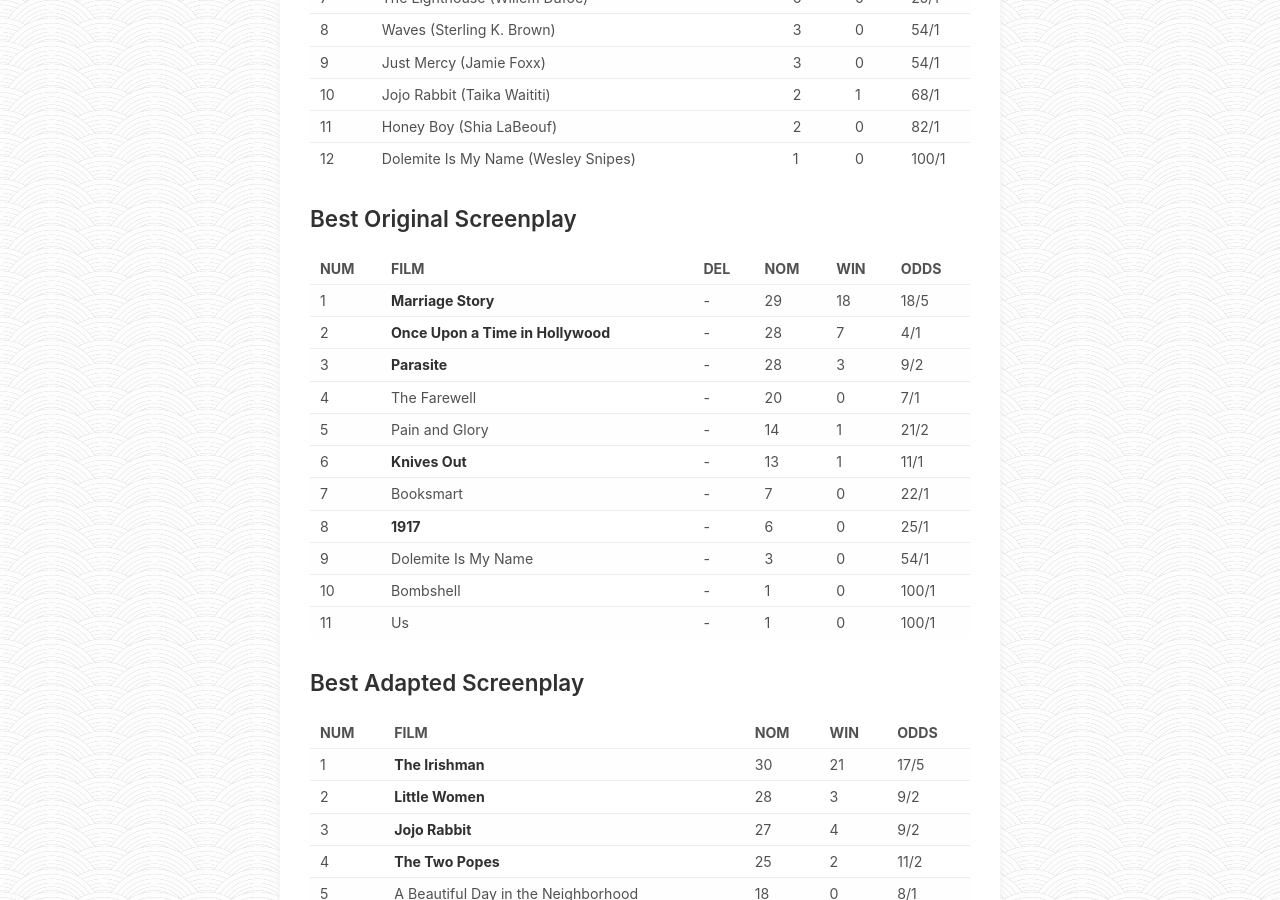
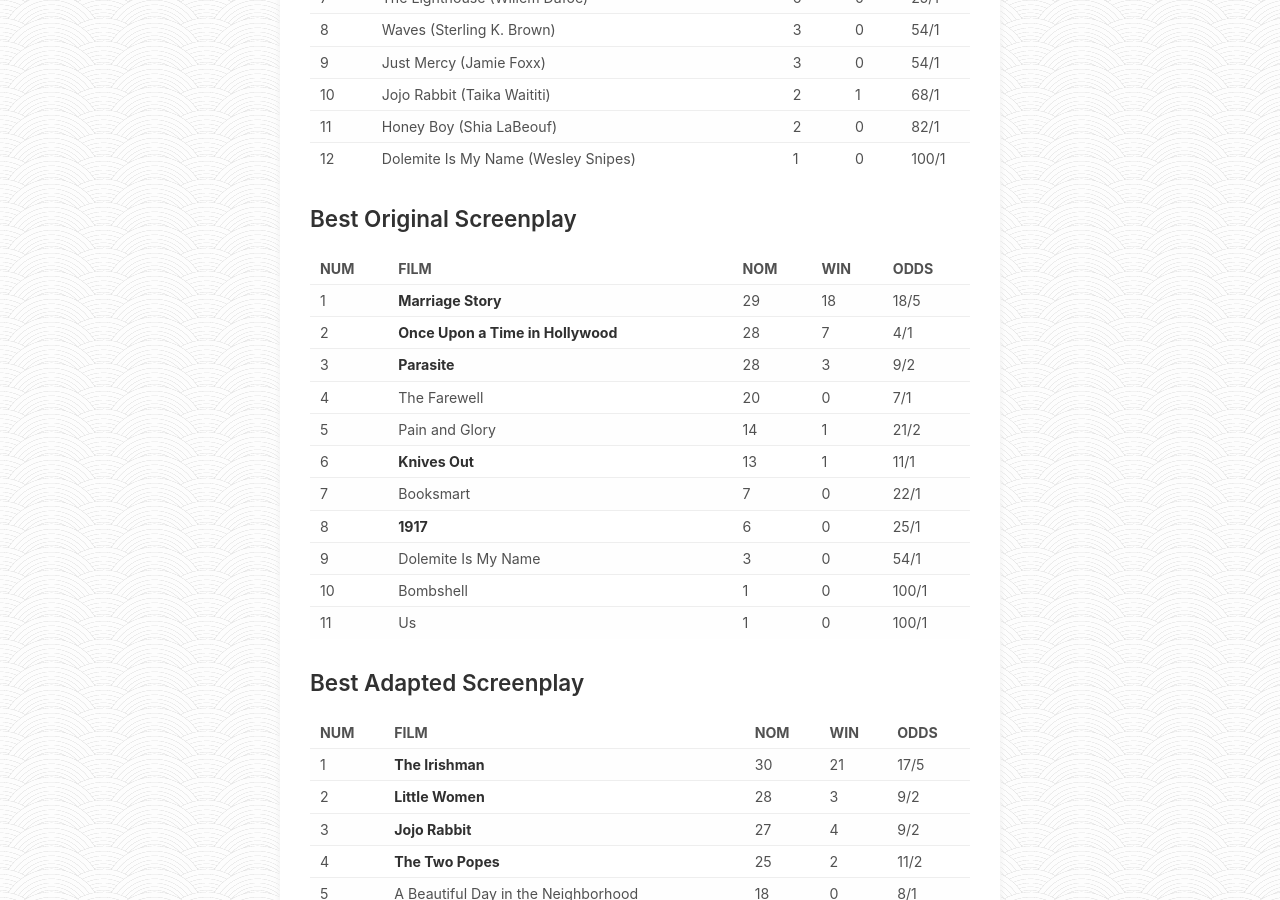
Before and after one commit to rkudeshi/rkudeshi.github.io, a Jekyll site: the page built from _posts/2020-01-13-oscars-checklist-2020-snubs-surprises.md, in a window 1280 px wide and 900 px high, scrolled down 4539 px. Built offline with Jekyll 4.4.1, drawn with Linux system fonts in a browser that asks for light colours.

Commit message:
Delete unnecessary column

```diff
--- a/_posts/2020-01-13-oscars-checklist-2020-snubs-surprises.md
+++ b/_posts/2020-01-13-oscars-checklist-2020-snubs-surprises.md
@@ -159,21 +159,21 @@
 
 #### Best Original Screenplay
 
-|-----|-----------------------------------|-----|-----|-----|-------|
-| NUM |                FILM               | DEL | NOM | WIN |  ODDS |
-|-----|-----------------------------------|-----|-----|-----|-------|
-|   1 | **Marriage Story**                | -   |  29 |  18 | 18/5  |
-|   2 | **Once Upon a Time in Hollywood** | -   |  28 |   7 | 4/1   |
-|   3 | **Parasite**                      | -   |  28 |   3 | 9/2   |
-|   4 | The Farewell                      | -   |  20 |   0 | 7/1   |
-|   5 | Pain and Glory                    | -   |  14 |   1 | 21/2  |
-|   6 | **Knives Out**                    | -   |  13 |   1 | 11/1  |
-|   7 | Booksmart                         | -   |   7 |   0 | 22/1  |
-|   8 | **1917**                          | -   |   6 |   0 | 25/1  |
-|   9 | Dolemite Is My Name               | -   |   3 |   0 | 54/1  |
-|  10 | Bombshell                         | -   |   1 |   0 | 100/1 |
-|  11 | Us                                | -   |   1 |   0 | 100/1 |
-|-----|-----------------------------------|-----|-----|-----|-------|
+|-----|-----------------------------------|-----|-----|-------|
+| NUM |                FILM               | NOM | WIN |  ODDS |
+|-----|-----------------------------------|-----|-----|-------|
+|   1 | **Marriage Story**                |  29 |  18 | 18/5  |
+|   2 | **Once Upon a Time in Hollywood** |  28 |   7 | 4/1   |
+|   3 | **Parasite**                      |  28 |   3 | 9/2   |
+|   4 | The Farewell                      |  20 |   0 | 7/1   |
+|   5 | Pain and Glory                    |  14 |   1 | 21/2  |
+|   6 | **Knives Out**                    |  13 |   1 | 11/1  |
+|   7 | Booksmart                         |   7 |   0 | 22/1  |
+|   8 | **1917**                          |   6 |   0 | 25/1  |
+|   9 | Dolemite Is My Name               |   3 |   0 | 54/1  |
+|  10 | Bombshell                         |   1 |   0 | 100/1 |
+|  11 | Us                                |   1 |   0 | 100/1 |
+|-----|-----------------------------------|-----|-----|-------|
 
 #### Best Adapted Screenplay
 
```
